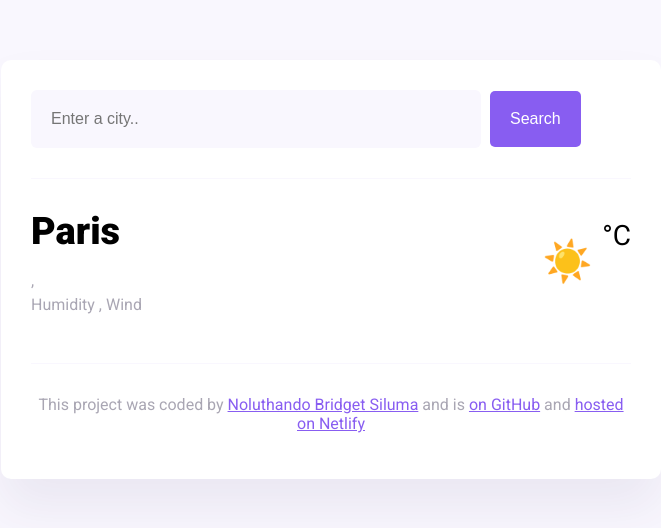
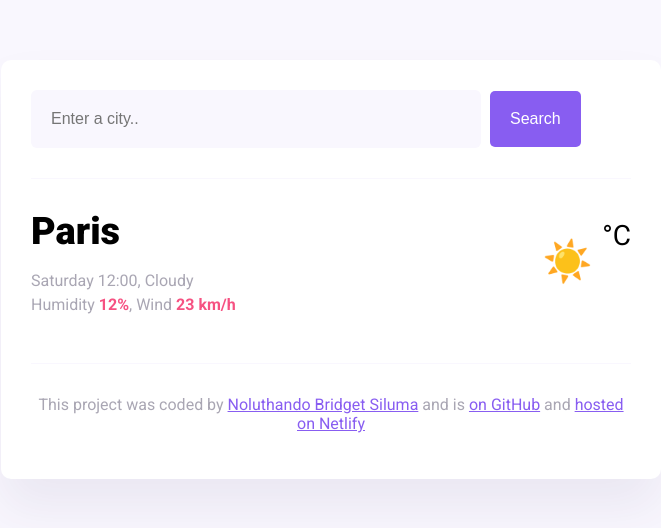
Before and after one commit to Bridget2960/thando-weather-app, a plain HTML site: page index.html in a window 1280 px wide. Shown: the whole page, without its empty margins (309-970 px from the left). Drawn offline with nearby package versions, Linux system fonts and the light colour scheme.

Commit message:
added details on html

```diff
--- a/index.html
+++ b/index.html
@@ -32,12 +32,13 @@
           <div>
             <h1 class="current-city" id="current-city">Paris</h1>
             <p class="current-details">
-              <span id="date"></span>, <span id="description"></span> <br /> Humidity
-               <strong id="humidity"></strong>, Wind  <strong id="wind-speed"></strong>
+              <span id="date">Saturday 12:00</span>, <span id="description">Cloudy</span> <br /> Humidity
+               <strong id="humidity">12%</strong>, Wind  <strong id="wind-speed">23 km/h</strong>
             </p>
           </div>
           <div class="current-temperature">
             <span class="current-temperature-icon">☀️</span
+
             ><span class="current-temperature-value" id="current-temperature"
               ></span
             ><span class="current-temperature-unit">°C</span>
```
